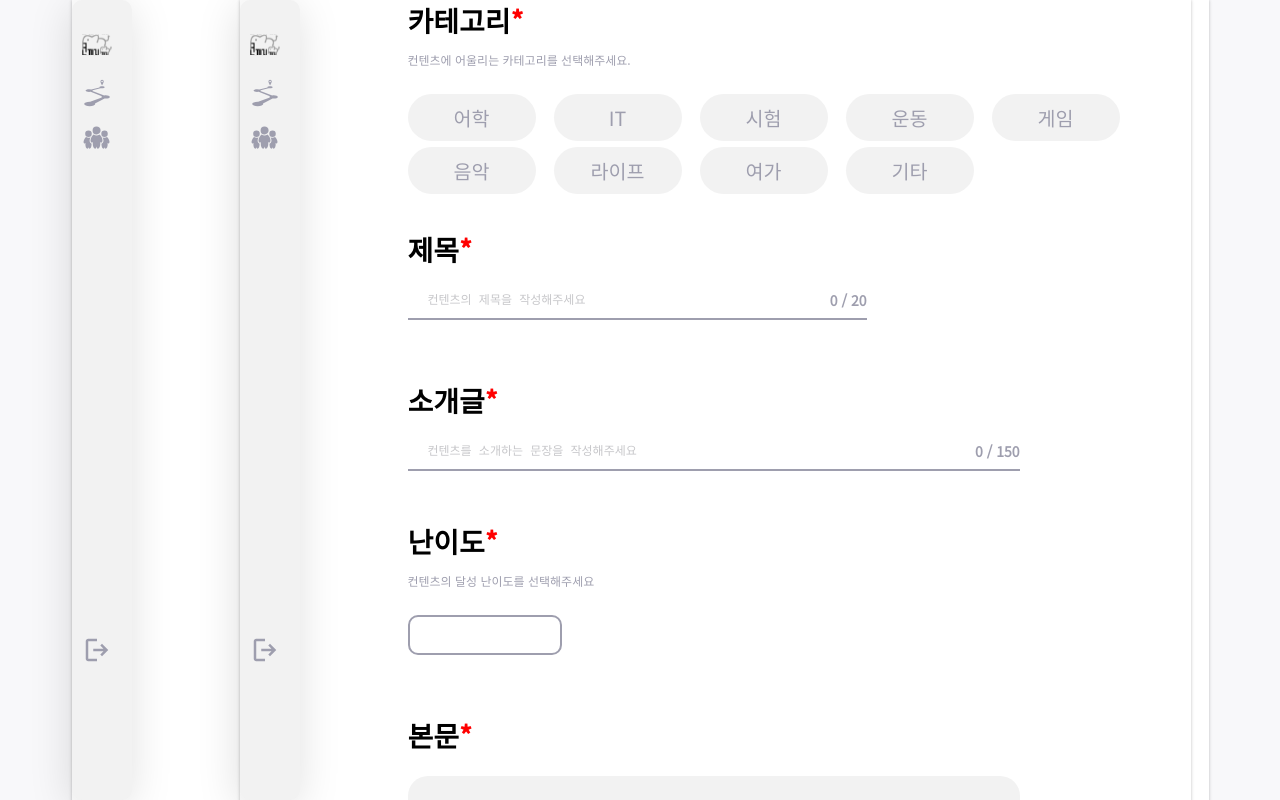
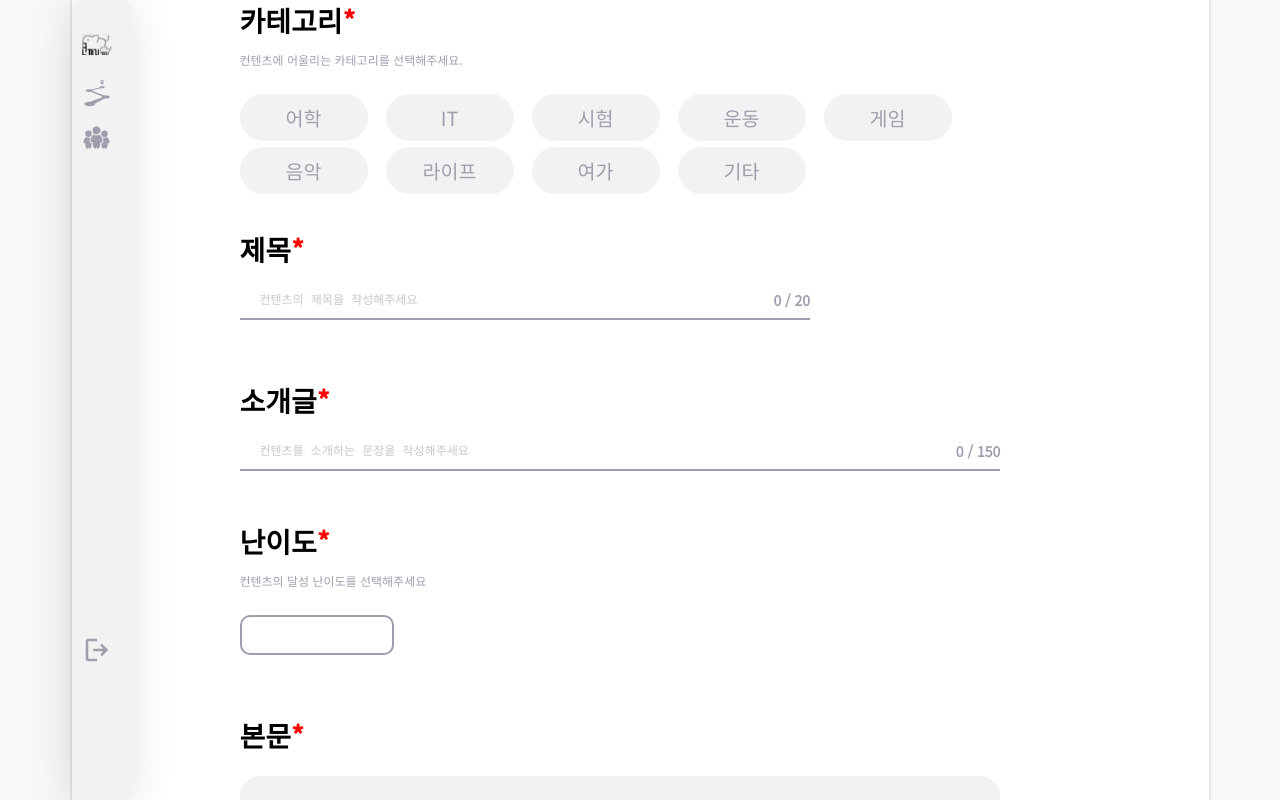
Before and after one commit to woowacourse-teams/2023-co-kirikiri, a React app in the folder client/: page /roadmap-create in a window 1280 px wide. Shown: the top 800 px of the page. Built offline with nearby package versions, Linux system fonts and the light colour scheme.

Commit message:
fix: 불필요한 레이아웃 컴포넌트 제거

```diff
--- a/client/src/pages/roadmapCreatePage/roadmapCreatePage.tsx
+++ b/client/src/pages/roadmapCreatePage/roadmapCreatePage.tsx
@@ -4,18 +4,17 @@ import Difficulty from '@/components/roadmapCreatePage/difficulty/difficulty';
 import MainText from '@/components/roadmapCreatePage/mainText/mainText';
 import Period from '@/components/roadmapCreatePage/period/period';
 import Title from '@/components/roadmapCreatePage/title/title';
-import PageLayout from '@/components/_common/pageLayout/PageLayout';
 
 const RoadmapCreatePage = () => {
   return (
-    <PageLayout>
+    <>
       <Category />
       <Title />
       <Description />
       <Difficulty />
       <MainText />
       <Period />
-    </PageLayout>
+    </>
   );
 };
 
```
